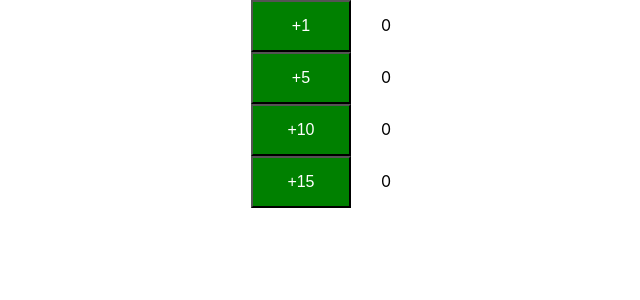
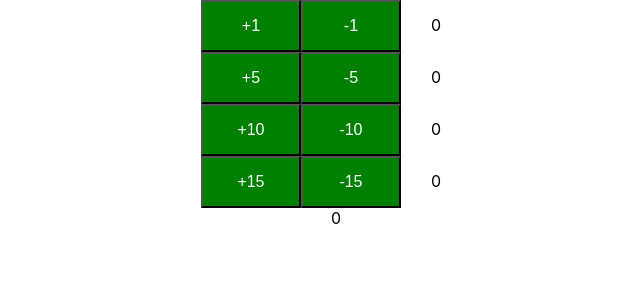
Before and after one commit to avinash273/todo-app, a React (Create React App) app: page / in a window 1280 px wide. Shown: the top 300 px of the page, without its empty margins (304-944 px from the left). Built offline with nearby package versions, Linux system fonts and the light colour scheme.

Commit message:
increment and decrement

```diff
--- a/src/components/learning-examples/counter/counter.jsx
+++ b/src/components/learning-examples/counter/counter.jsx
@@ -3,48 +3,84 @@ import './counter.css';
 import PropTypes from "prop-types";
 
 class Counter extends Component {
+
+    constructor() {
+        super();
+        this.state = {
+            counter: 0
+        }
+        this.increment = this.increment.bind(this);
+    }
+
+    increment = (by) => {
+        console.log(`increment from parent -  ${by}`);
+        this.setState(
+            (prevState) => {
+                return {counter: prevState.counter + by}
+            }
+        );
+    }
+
+    decrement = (by) => {
+        console.log(`increment from parent -  ${by}`);
+        this.setState(
+            (prevState) => {
+                return {counter: prevState.counter - by}
+            }
+        );
+    }
+
     render() {
         return (
             <div className="counter">
-                <CounterButton by={1}/>
-                <CounterButton by={5}/>
-                <CounterButton by={10}/>
-                <CounterButton by={15}/>
+                <CounterButton by={1} incrementMethod={this.increment} decrementMethod={this.decrement}/>
+                <CounterButton by={5} incrementMethod={this.increment} decrementMethod={this.decrement}/>
+                <CounterButton by={10} incrementMethod={this.increment} decrementMethod={this.decrement}/>
+                <CounterButton by={15} incrementMethod={this.increment} decrementMethod={this.decrement}/>
+                <span className={"count"}>
+                    {this.state.counter}
+                </span>
             </div>
         );
     }
 }
 
-
-// This is a good example of states and props
 class CounterButton extends Component {
-    //Step 1. Define the intial state in a constructor
     constructor() {
         super();
         this.state = {
             counter: 0
         }
-        // this.increment = this.increment.bind(this);
-    }
-
-    //Step 2. Update the state here
-    increment = () => {
-        console.log("increment");
-        this.setState({
-            counter: this.state.counter + this.props.by
-        });
     }
 
     render = () => {
         return (
             <div className={"counter"}>
                 <button onClick={this.increment}>+{this.props.by}</button>
-                {/*Step 3: use the value*/}
+                <button onClick={this.decrement}>-{this.props.by}</button>
                 <span className={"count"}>
                     {this.state.counter}
                 </span>
             </div>
         );
+    }
+
+    increment = () => {
+        console.log("increment from parent");
+        this.setState({
+            counter: this.state.counter + this.props.by
+        });
+
+        this.props.incrementMethod(this.props.by);
+    }
+
+    decrement = () => {
+        console.log("increment from parent");
+        this.setState({
+            counter: this.state.counter - this.props.by
+        });
+
+        this.props.decrementMethod(this.props.by);
     }
 
 
```
